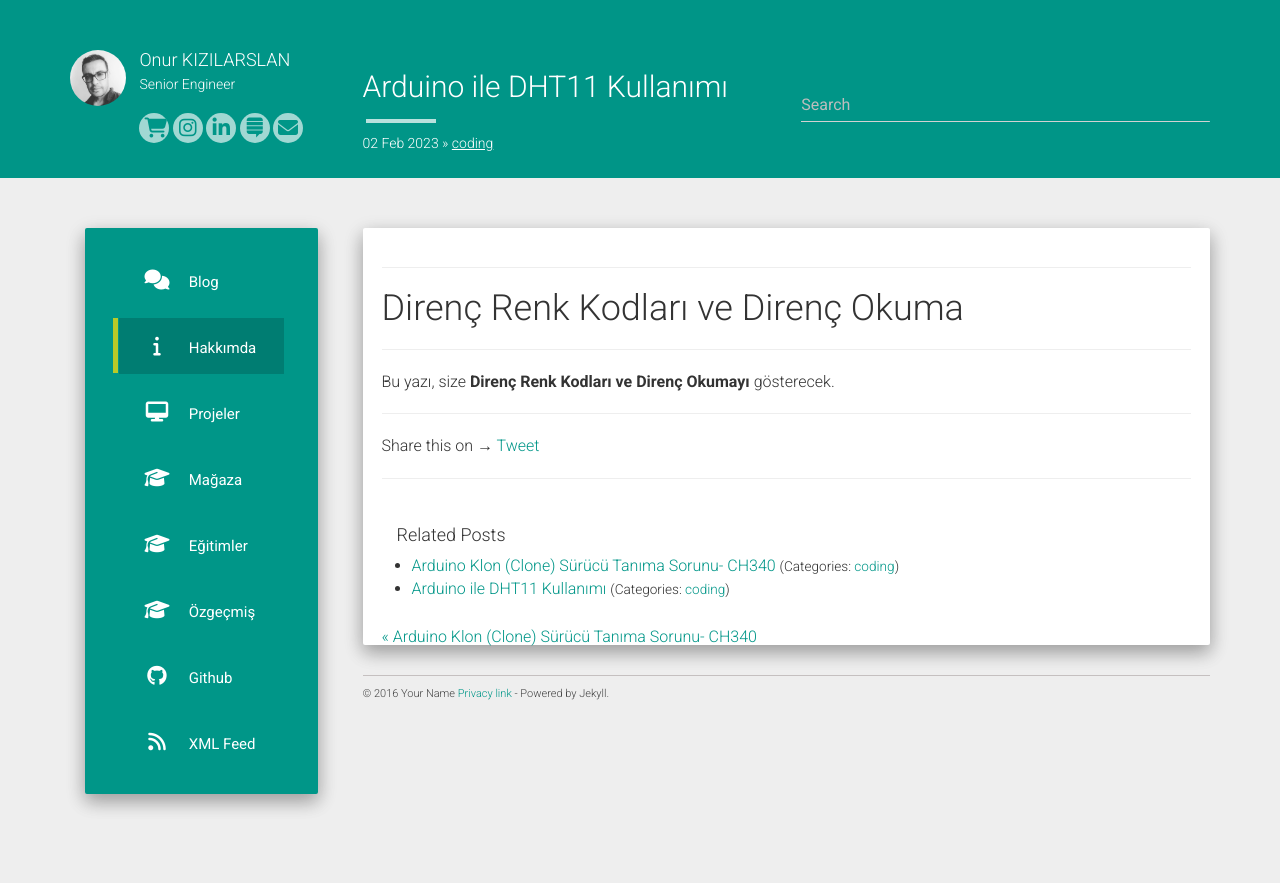
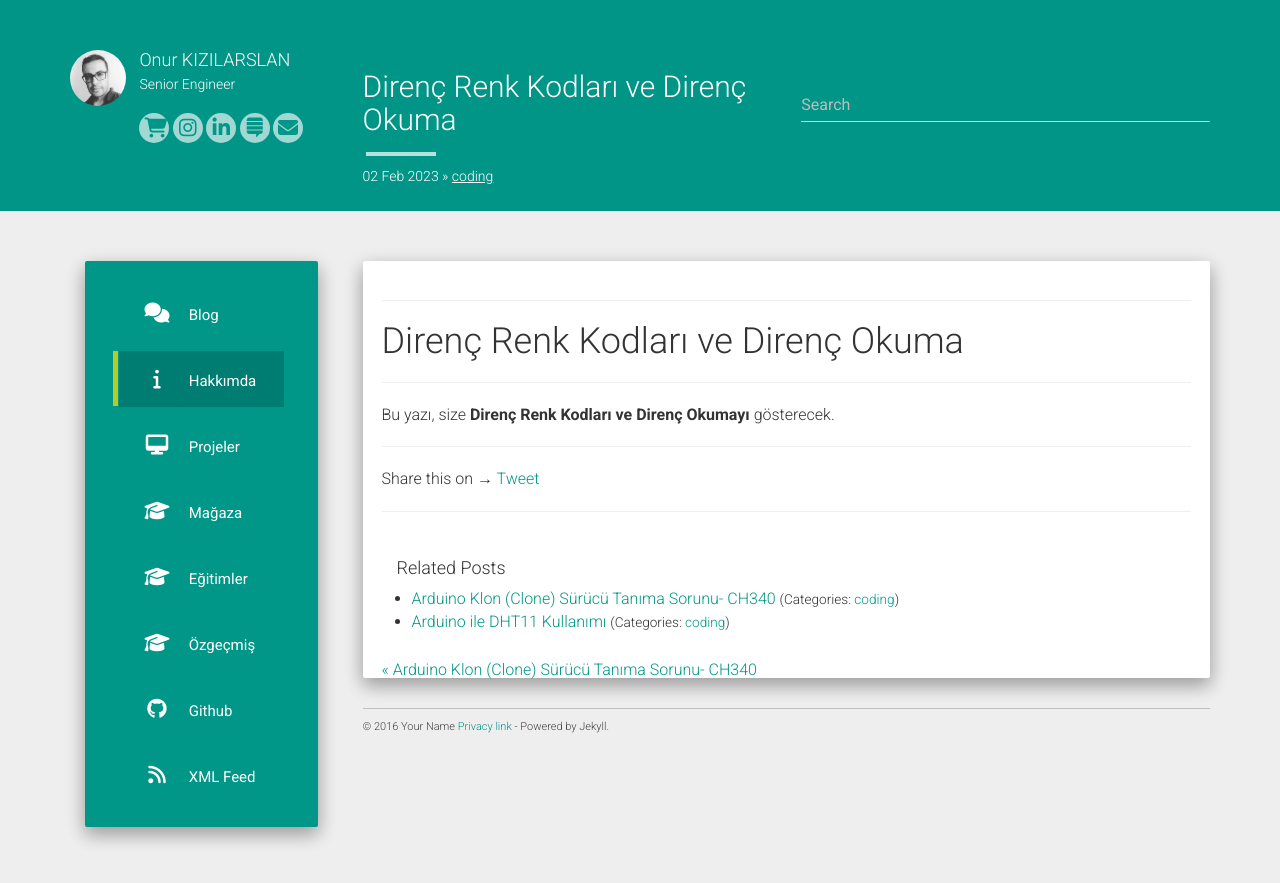
Before and after one commit to imonur/blog, a Jekyll site: the page built from _posts/2023-02-07-direnc-renk-kodlari-ve-direnc-okuma.md, in a window 1280 px wide. Shown: the top 883 px of the page. Built offline with Jekyll 4.4.1, drawn with Linux system fonts in a browser that asks for light colours; nearby versions of some CDN libraries; comment, search, counter and statistics services are not loaded.

Commit message:
Update 2023-02-07-direnc-renk-kodlari-ve-direnc-okuma.md

```diff
--- a/_posts/2023-02-07-direnc-renk-kodlari-ve-direnc-okuma.md
+++ b/_posts/2023-02-07-direnc-renk-kodlari-ve-direnc-okuma.md
@@ -1,6 +1,6 @@
 ---
 layout: post
-title:  "Arduino ile DHT11 Kullanımı"
+title:  "Direnç Renk Kodları ve Direnç Okuma"
 date:   2023-02-02 13:50:39
 categories: coding
 ---
```
